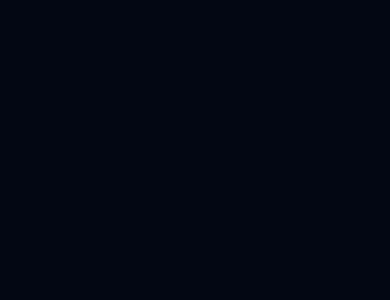
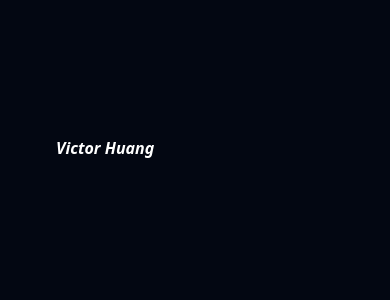
Before and after one commit to vichua2006/personal-site, a React (Vite) app: page / in a window 390 px wide. Shown: the top 300 px of the page. Built offline with nearby package versions, Linux system fonts and the light colour scheme.

Commit message:
feat: added name/title and fixed sidebar

```diff
--- a/src/App.tsx
+++ b/src/App.tsx
@@ -1,7 +1,6 @@
-import { BrowserRouter as Router, Routes, Route } from 'react-router-dom';
-import Sidebar from './components/Sidebar';
-// import Header from './components/Header';
-// import Home from './pages/Home';
+import { BrowserRouter as Router, Routes, Route } from "react-router-dom";
+import Sidebar from "./components/Sidebar";
+import Home from "./pages/Home";
 // import About from './pages/About';
 // import Photos from './pages/Photos';
 // import Writing from './pages/Writing';
@@ -9,23 +8,22 @@
 const App = () => {
   return (
     <Router>
-      <div style={{ display: 'flex', minHeight: '100vh' }}>
+      <div style={{ display: "flex", minHeight: "100vh" }}>
         {/* Sidebar */}
         <Sidebar />
 
         {/* Main Content Area */}
-        {/* <div style={{ flex: 1, padding: '20px' }}>
-          <Header />
+        <div className="flex-1 ms-10 md:ml-[30%]">
           <Routes>
             <Route path="/" element={<Home />} />
-            <Route path="/about" element={<About />} />
-            <Route path="/photos" element={<Photos />} />
-            <Route path="/writing" element={<Writing />} />
+            {/* <Route path="/about" element={<About />} /> */}
+            {/* <Route path="/photos" element={<Photos />} /> */}
+            {/* <Route path="/writing" element={<Writing />} /> */}
           </Routes>
-        </div> */}
+        </div>
       </div>
     </Router>
   );
-}
+};
 
-export default App
+export default App;
--- a/src/components/Header.tsx
+++ b/src/components/Header.tsx
@@ -0,0 +1,13 @@
+import { Link } from "react-router-dom";
+
+const Header = () => {
+  return (
+    <header className="text-white">
+      <Link to="/">
+        <div className="font-bold italic">Victor Huang</div>
+      </Link>
+    </header>
+  );
+};
+
+export default Header;
--- a/src/components/Sidebar.tsx
+++ b/src/components/Sidebar.tsx
@@ -1,9 +1,9 @@
-import { Link } from 'react-router-dom';
+import { Link } from "react-router-dom";
 
 const links = {
   Home: "/",
   About: "/about",
-  Photos: "/photos",
+  Photographs: "/photos",
   Writing: "/writing",
 };
 
@@ -16,12 +16,15 @@
 
 function Sidebar() {
   return (
-    <nav className="hidden md:block w-[25%] text-gray-300 p-4 min-h-screen relative">
+    <nav className="hidden fixed md:block w-[25%] text-gray-300 p-4 min-h-screen">
       <ul className="absolute right-0 space-y-4 mt-30 ">
         {/* Iterate over internal links */}
         {Object.entries(links).map(([text, url]) => (
           <li key={text}>
-            <Link to={url} className="block text-gray-300 hover:text-white font-semibold">
+            <Link
+              to={url}
+              className="block text-gray-300 hover:text-white font-semibold"
+            >
               {text}
             </Link>
           </li>
@@ -32,7 +35,10 @@
         {/* Iterate over external links */}
         {Object.entries(externals).map(([text, url]) => (
           <li key={text}>
-            <a href={url} className="block text-gray-300 text-sm hover:text-white">
+            <a
+              href={url}
+              className="block text-gray-300 text-sm hover:text-white"
+            >
               {text}
             </a>
           </li>
--- a/src/pages/Home.tsx
+++ b/src/pages/Home.tsx
@@ -0,0 +1,11 @@
+import Header from "../components/Header";
+
+const Home = () => {
+  return (
+    <div className="mt-30 p-4 min-h-screen">
+      <Header />
+    </div>
+  );
+};
+
+export default Home;
```
